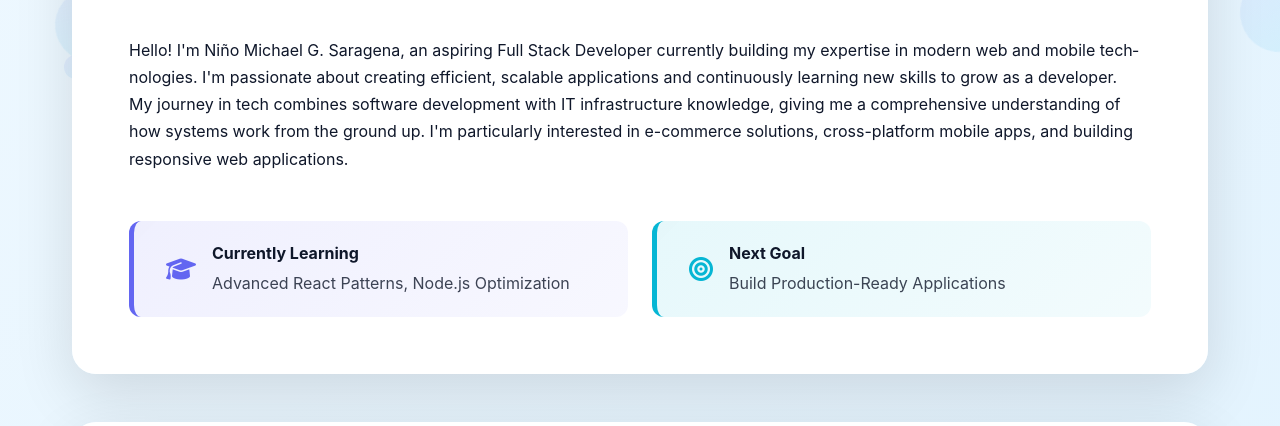
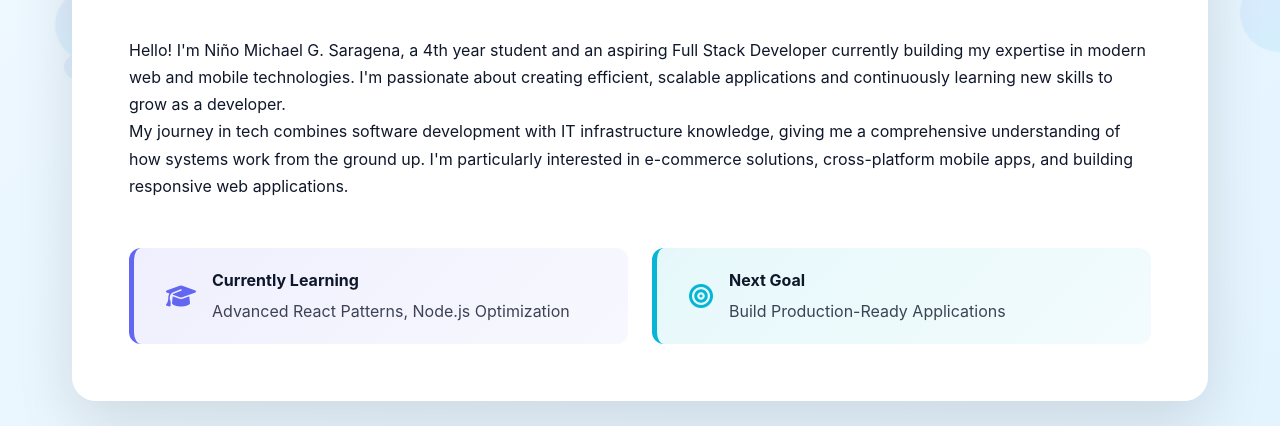
Before and after one commit to michael030704/E-Portfolio, a plain HTML site: page index.html in a window 1280 px wide. Shown: the part 674-1100 px from the top of the page. Drawn offline with nearby package versions, Linux system fonts and the light colour scheme.

Commit message:
Updated the about e

```diff
--- a/index.html
+++ b/index.html
@@ -802,7 +802,7 @@
         <!-- About Section -->
         <section id="about" class="text-content">
             <h2>About Me</h2>
-            <p>Hello! I'm Niño Michael G. Saragena, an aspiring Full Stack Developer currently building my expertise in modern web and mobile technologies. I'm passionate about creating efficient, scalable applications and continuously learning new skills to grow as a developer.</p>
+            <p>Hello! I'm Niño Michael G. Saragena, a 4th year student and an aspiring Full Stack Developer currently building my expertise in modern web and mobile technologies. I'm passionate about creating efficient, scalable applications and continuously learning new skills to grow as a developer.</p>
 
             <p>My journey in tech combines software development with IT infrastructure knowledge, giving me a comprehensive understanding of how systems work from the ground up. I'm particularly interested in e-commerce solutions, cross-platform mobile apps, and building responsive web applications.</p>
 
```
